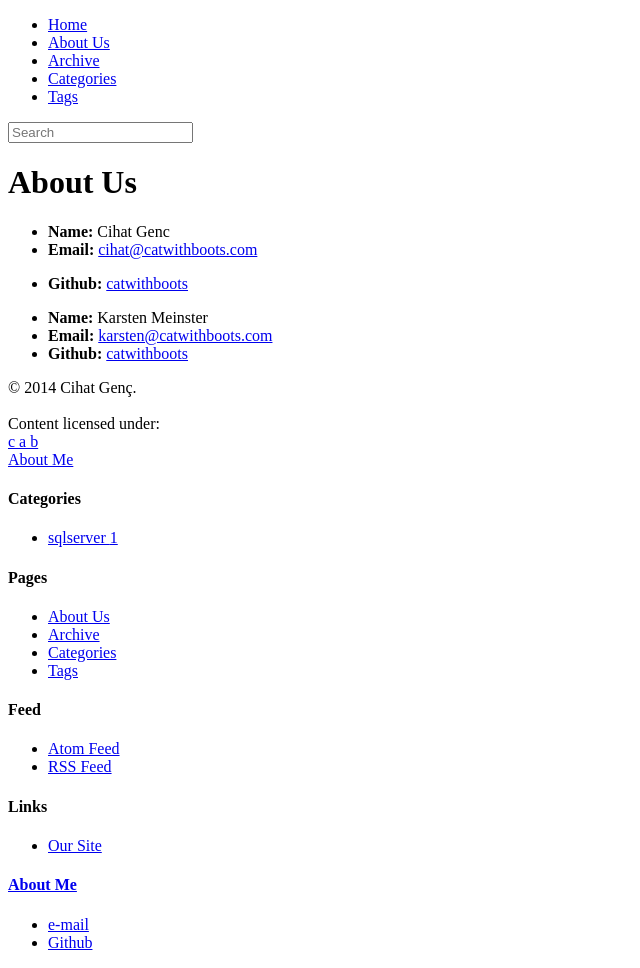
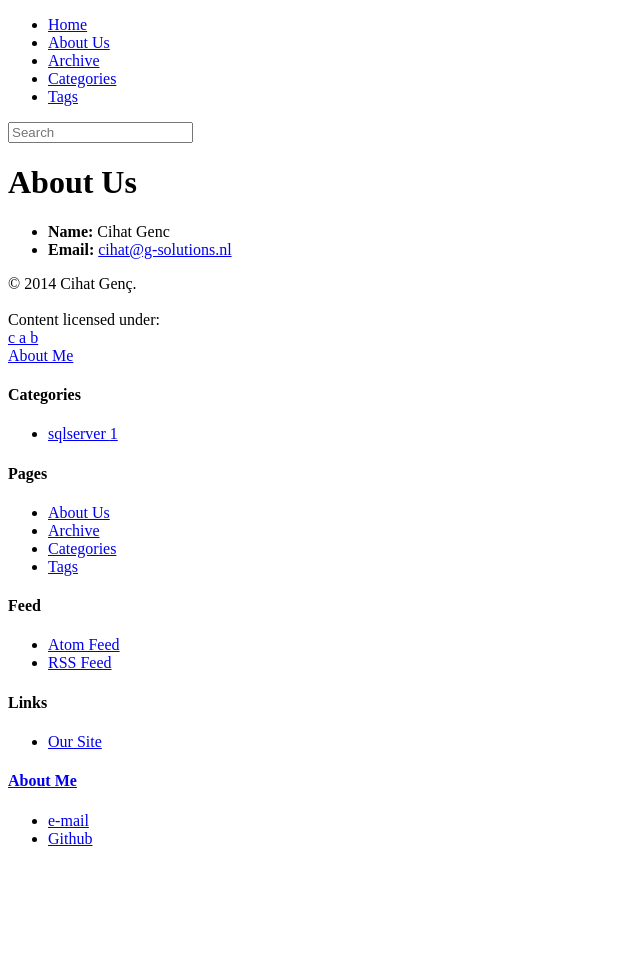
Before and after one commit to cihatgenc/g-solutions.github.io, a Jekyll site: the page built from about.md, in a window 1280 px wide. Shown: the whole page, without its empty margins (0-640 px from the left). Built offline with Jekyll 4.4.1, drawn with Linux system fonts in a browser that asks for light colours; nearby versions of some CDN libraries; library files that are not in the unit come from our copies; after the commit the page ends 900 px from its top, so only the background shows below that.

Commit message:
small adjustment

```diff
--- a/about.md
+++ b/about.md
@@ -5,9 +5,4 @@ header: About Us
 group: navigation
 ---
  * **Name:** Cihat Genc
- * **Email:** [cihat@catwithboots.com](mailto:cihat@catwithboots.com)
-  * **Github:** [catwithboots](https://github.com/catwithboots)
-
- * **Name:** Karsten Meinster
- * **Email:** [karsten@catwithboots.com](mailto:karsten@catwithboots.com)
-  * **Github:** [catwithboots](https://github.com/catwithboots)
+ * **Email:** [cihat@g-solutions.nl](mailto:cihat@g-solutions.nl)
```
